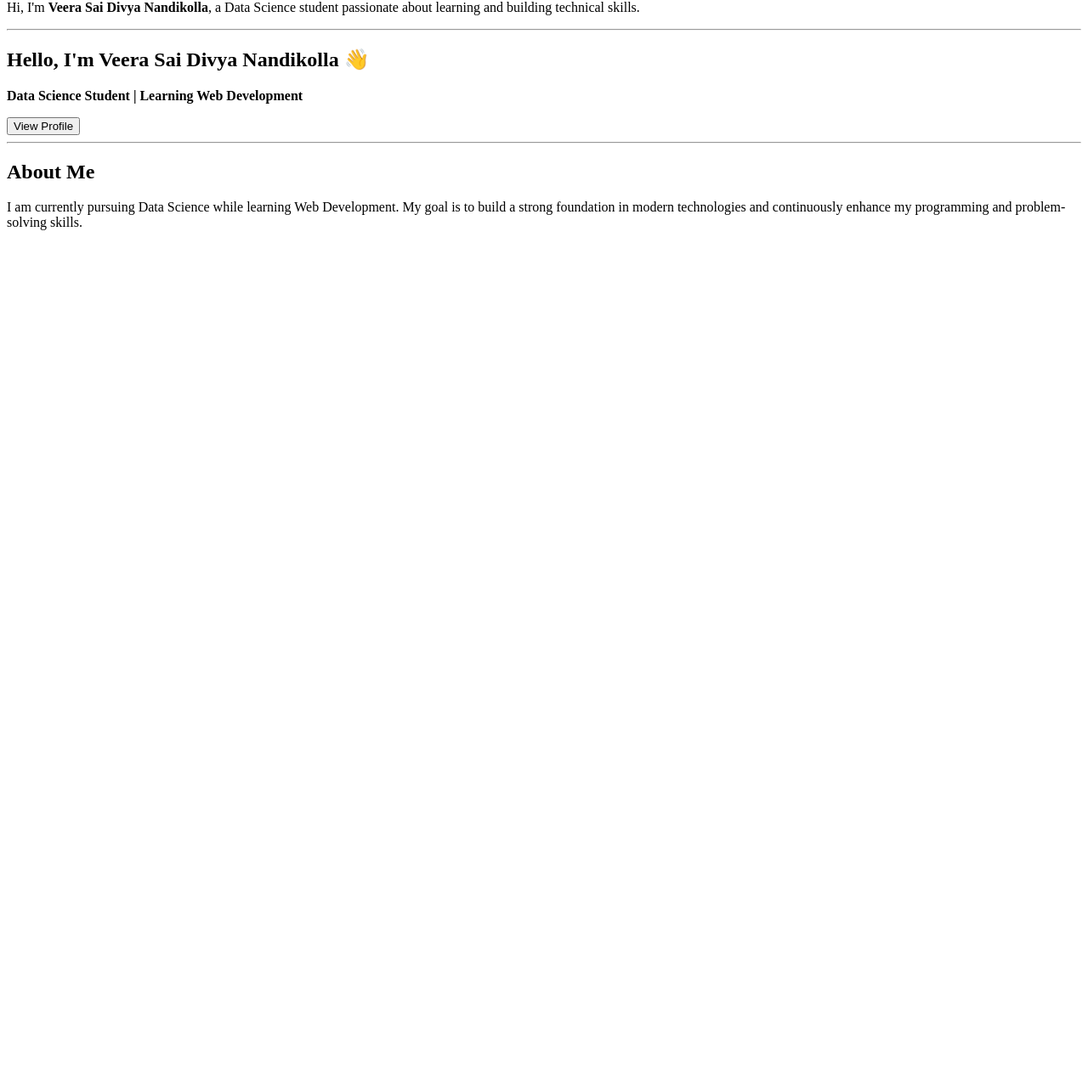
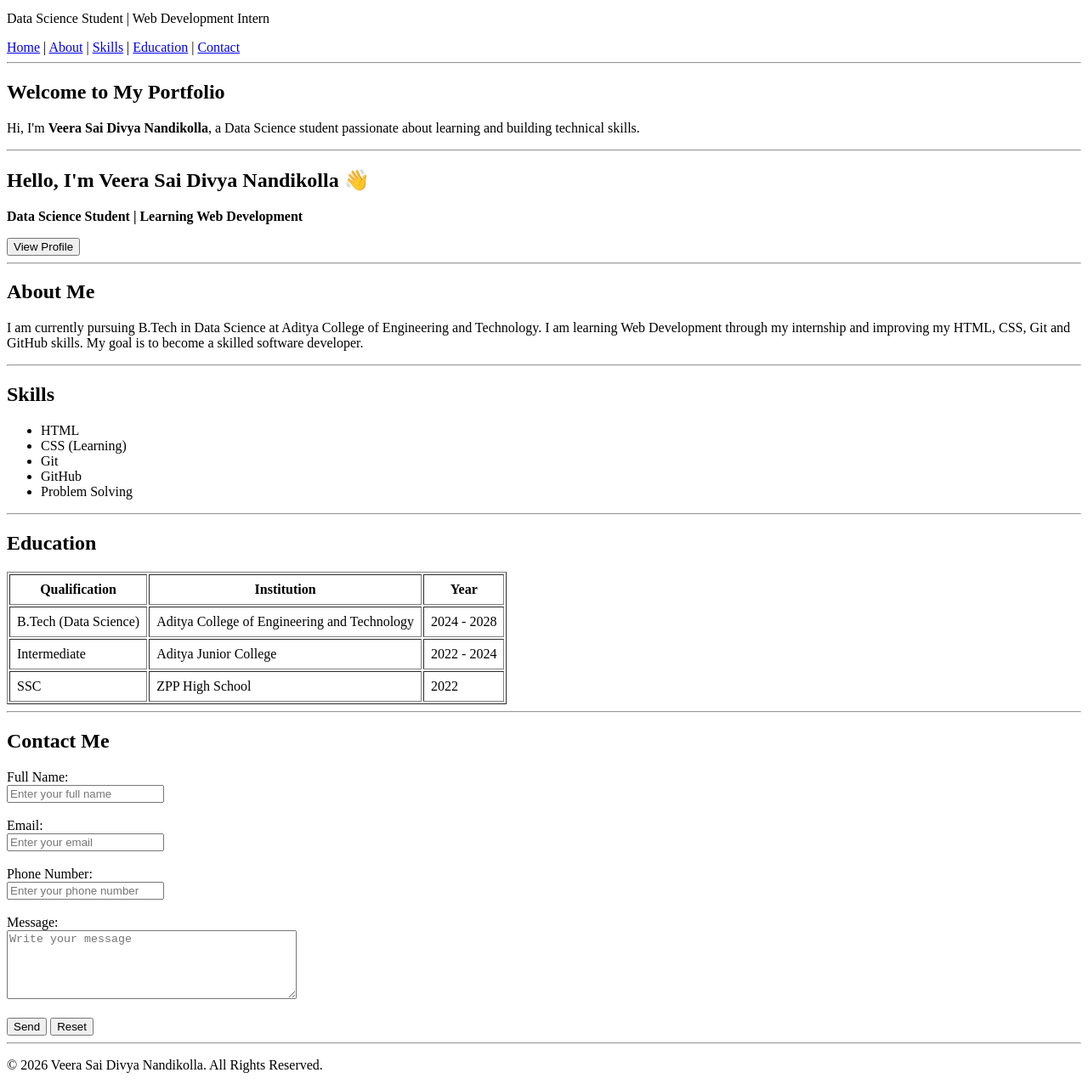
Before and after one commit to divyanandhikolla/Codomax, a plain HTML site: page index.html in a window 1280 px wide. Shown: the part 67-1343 px from the top of the page at 85% size. Before the commit the page ends 800 px from the top, so only its background shows below. Drawn offline with Linux system fonts and the light colour scheme.

Commit message:
Day 3: Added semantic HTML, navigation, skills, education, contact form and footer

```diff
--- a/index.html
+++ b/index.html
@@ -7,19 +7,37 @@
 </head>
 <body>
 
+    <!-- Header -->
+    <header>
+        <h1>Veera Sai Divya Nandikolla</h1>
+        <p>Data Science Student | Web Development Intern</p>
+
+        <nav>
+            <a href="#home">Home</a> |
+            <a href="#about">About</a> |
+            <a href="#skills">Skills</a> |
+            <a href="#education">Education</a> |
+            <a href="#contact">Contact</a>
+        </nav>
+        <hr>
+    </header>
+
+    <!-- Main -->
+    <main>
+
         <!-- Home Section -->
-    <section>
-        <h1>Welcome to My Portfolio</h1>
+        <section id="home">
+            <h2>Welcome to My Portfolio</h2>
             <p>
-            Hi, I'm <strong>Veera Sai Divya Nandikolla</strong>, a Data Science student
-            passionate about learning and building technical skills.
+                Hi, I'm <strong>Veera Sai Divya Nandikolla</strong>, a Data Science
+                student passionate about learning and building technical skills.
             </p>
         </section>
 
         <hr>
 
         <!-- Hero Section -->
-    <section>
+        <section id="hero">
             <h2>Hello, I'm Veera Sai Divya Nandikolla 👋</h2>
             <p><strong>Data Science Student | Learning Web Development</strong></p>
             <button>View Profile</button>
@@ -28,14 +46,99 @@
         <hr>
 
         <!-- About Section -->
-    <section>
+        <section id="about">
             <h2>About Me</h2>
             <p>
-            I am currently pursuing Data Science while learning Web Development.
-            My goal is to build a strong foundation in modern technologies and
-            continuously enhance my programming and problem-solving skills.
+                I am currently pursuing B.Tech in Data Science at Aditya College of
+                Engineering and Technology. I am learning Web Development
+                through my internship and improving my HTML, CSS, Git and GitHub
+                skills. My goal is to become a skilled software developer.
             </p>
         </section>
 
+        <hr>
+
+        <!-- Skills Section -->
+        <section id="skills">
+            <h2>Skills</h2>
+
+            <ul>
+                <li>HTML</li>
+                <li>CSS (Learning)</li>
+                <li>Git</li>
+                <li>GitHub</li>
+                <li>Problem Solving</li>
+            </ul>
+        </section>
+
+        <hr>
+
+        <!-- Education Section -->
+        <section id="education">
+            <h2>Education</h2>
+
+            <table border="1" cellpadding="8">
+                <tr>
+                    <th>Qualification</th>
+                    <th>Institution</th>
+                    <th>Year</th>
+                </tr>
+
+                <tr>
+                    <td>B.Tech (Data Science)</td>
+                    <td>Aditya College of Engineering and Technology</td>
+                    <td>2024 - 2028</td>
+                </tr>
+
+                <tr>
+                    <td>Intermediate</td>
+                    <td>Aditya Junior College</td>
+                    <td>2022 - 2024</td>
+                </tr>
+
+                <tr>
+                    <td>SSC</td>
+                    <td>ZPP High School</td>
+                    <td>2022</td>
+                </tr>
+            </table>
+        </section>
+
+        <hr>
+
+        <!-- Contact Section -->
+        <section id="contact">
+            <h2>Contact Me</h2>
+
+            <form>
+
+                <label for="name">Full Name:</label><br>
+                <input type="text" id="name" placeholder="Enter your full name"><br><br>
+
+                <label for="email">Email:</label><br>
+                <input type="email" id="email" placeholder="Enter your email"><br><br>
+
+                <label for="phone">Phone Number:</label><br>
+                <input type="tel" id="phone" placeholder="Enter your phone number"><br><br>
+
+                <label for="message">Message:</label><br>
+                <textarea id="message" rows="5" cols="40" placeholder="Write your message"></textarea><br><br>
+
+                <input type="submit" value="Send">
+                <input type="reset" value="Reset">
+
+            </form>
+        </section>
+
+    </main>
+
+    <hr>
+
+    <!-- Footer -->
+    <footer>
+        <p>&copy; 2026 Veera Sai Divya Nandikolla. All Rights Reserved.</p>
+        <p>Email: divyanandhikolla@gmail.com</p>
+    </footer>
+
 </body>
 </html>
```
Lines whose indentation alone changed are shown as unchanged.
